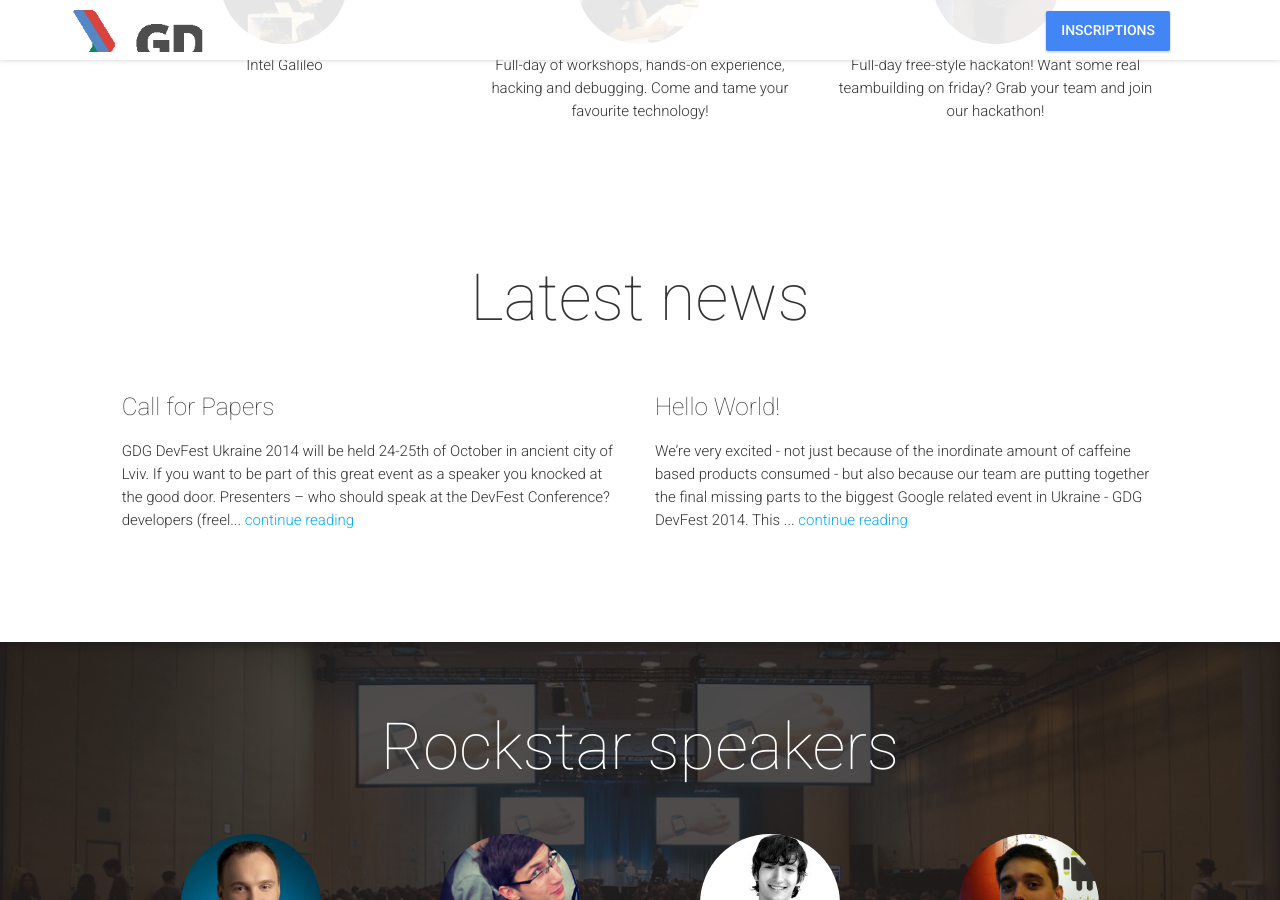
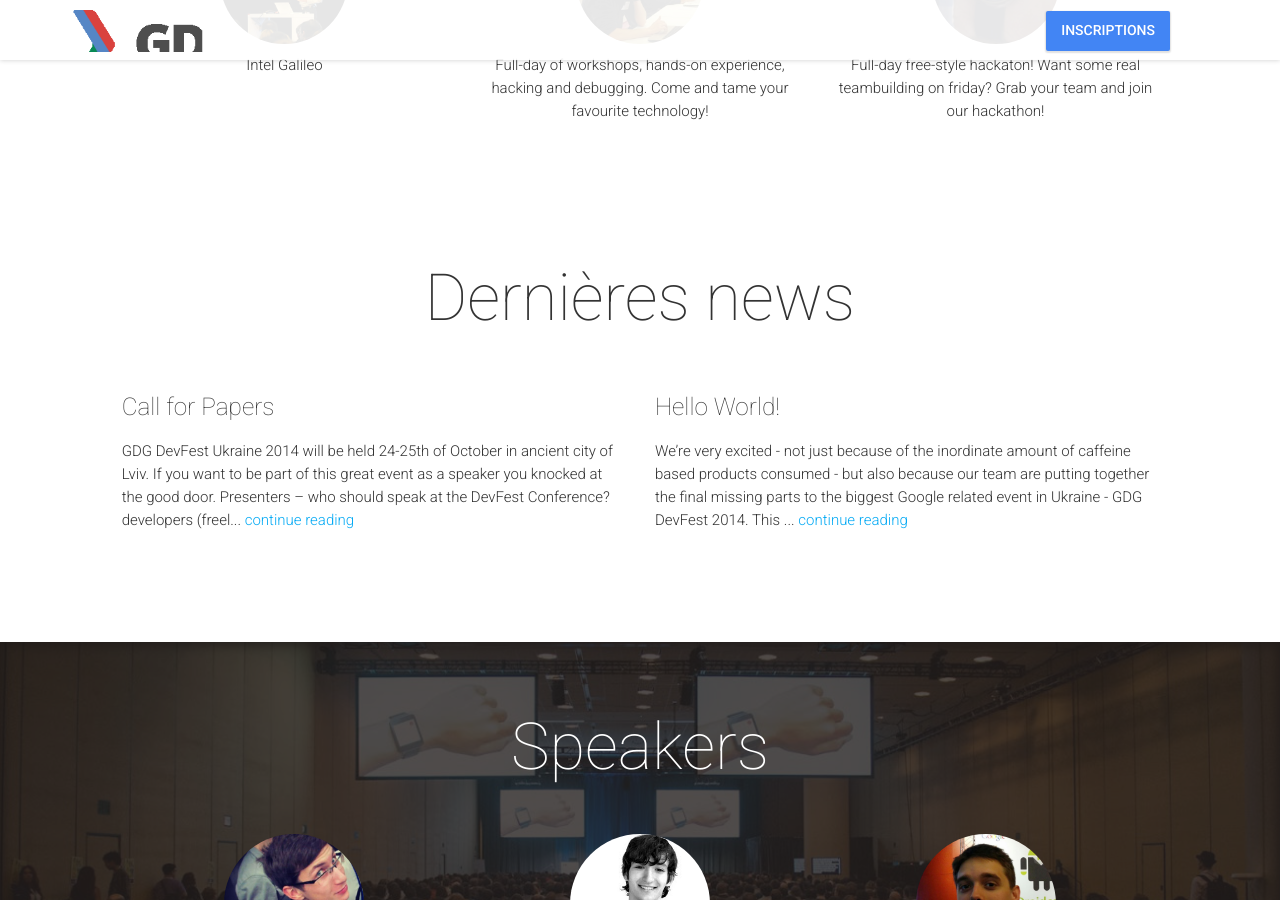
Before and after one commit to MaximeMularz/gdg-intel, a Jekyll site: the page built from index.html, in a window 1280 px wide and 900 px high, scrolled down 1300 px. Built offline with Jekyll 4.4.1, drawn with Linux system fonts in a browser that asks for light colours; nearby versions of some CDN libraries; comment, search, counter and statistics services are not loaded; some of the changed text lies outside the part shown.

Commit message:
speakers

```diff
--- a/_config.yml
+++ b/_config.yml
@@ -74,13 +74,13 @@ statisticBlock:
  - {count: "3", specialCharacter: "", info: "parallel tracks", detail: "plus entertainment lounge"}
 
 # Latest News Block
-latestNewsTitle: "Latest news"
+latestNewsTitle: "Dernières news"
 
 # Rockstar Speakers Block
 rockstarSpeakersImage: "rockstar-speakers.jpg"
-rockstarSpeakersCount: 4
-rockstarSpeakersTitle: "Rockstar speakers"
-rockstarSpeakersButtonText: "See all speakers"
+rockstarSpeakersCount: 3
+rockstarSpeakersTitle: "Speakers"
+#rockstarSpeakersButtonText: "See all speakers"
 
 # Location Block
 locationBlockTitle: "Location"
@@ -90,10 +90,10 @@ eventStreetAddress: "22 Teatral'na St"
 eventAddressLocality: "Lviv"
 eventAddressLocalityRegion: "Lvivska"
 eventPostalCode: "79000"
-eventAddressCountry: "Ukraine"
-eventStartTime: "2014-10-25T10:00"
+eventAddressCountry: "France"
+eventStartTime: "2014-15-25T10:00"
 eventDoorTime: "09:00"
-eventEndTime: "2014-10-25T20:00"
+eventEndTime: "2014-10-25T18:00"
 eventPlaceCoordinates: "49.843237, 24.028751"
 mapCenterCoordinates: "49.842537, 24.025701"
 mapMobileCenterCoordinates: "49.841620, 24.029411"
```
